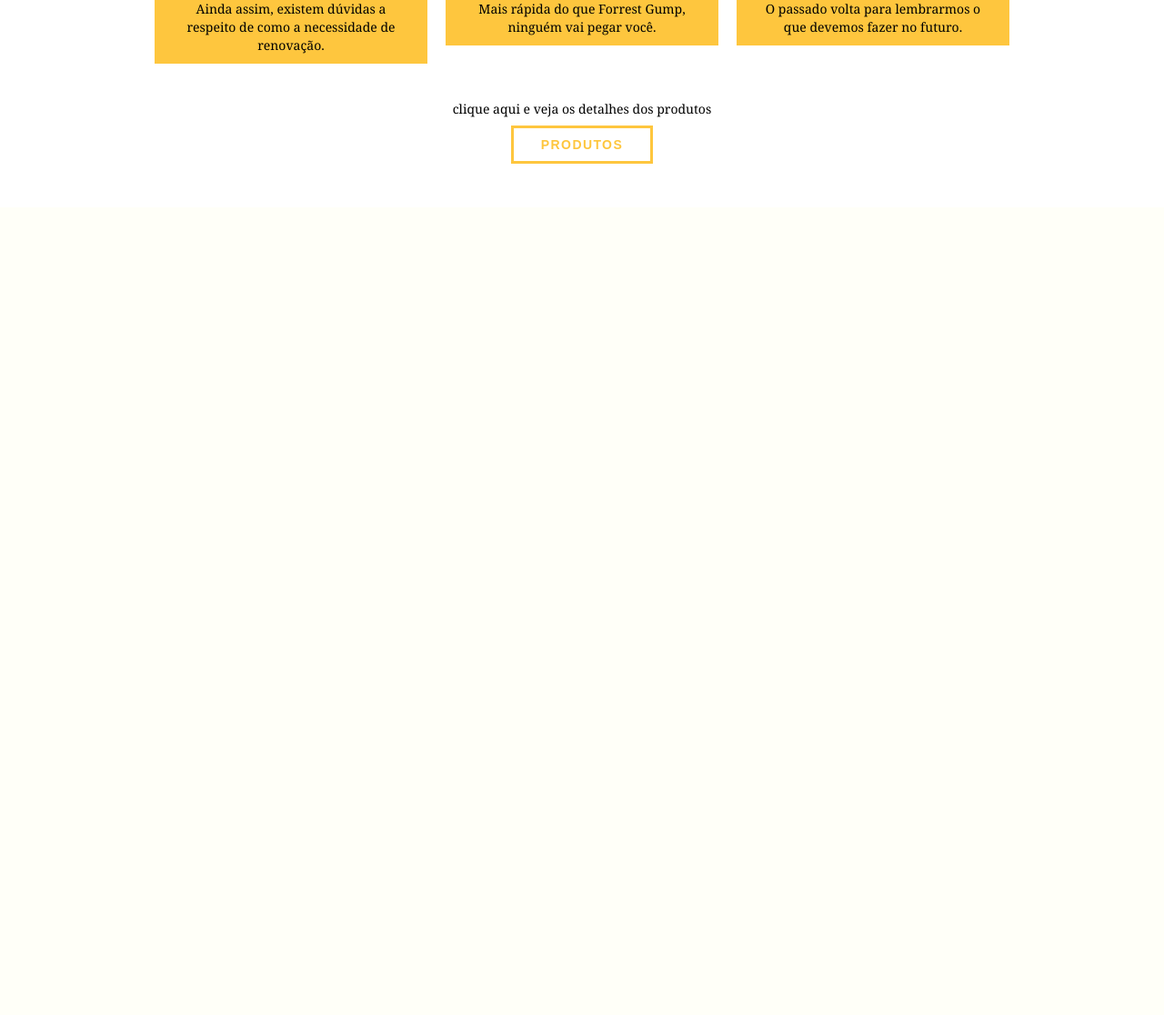
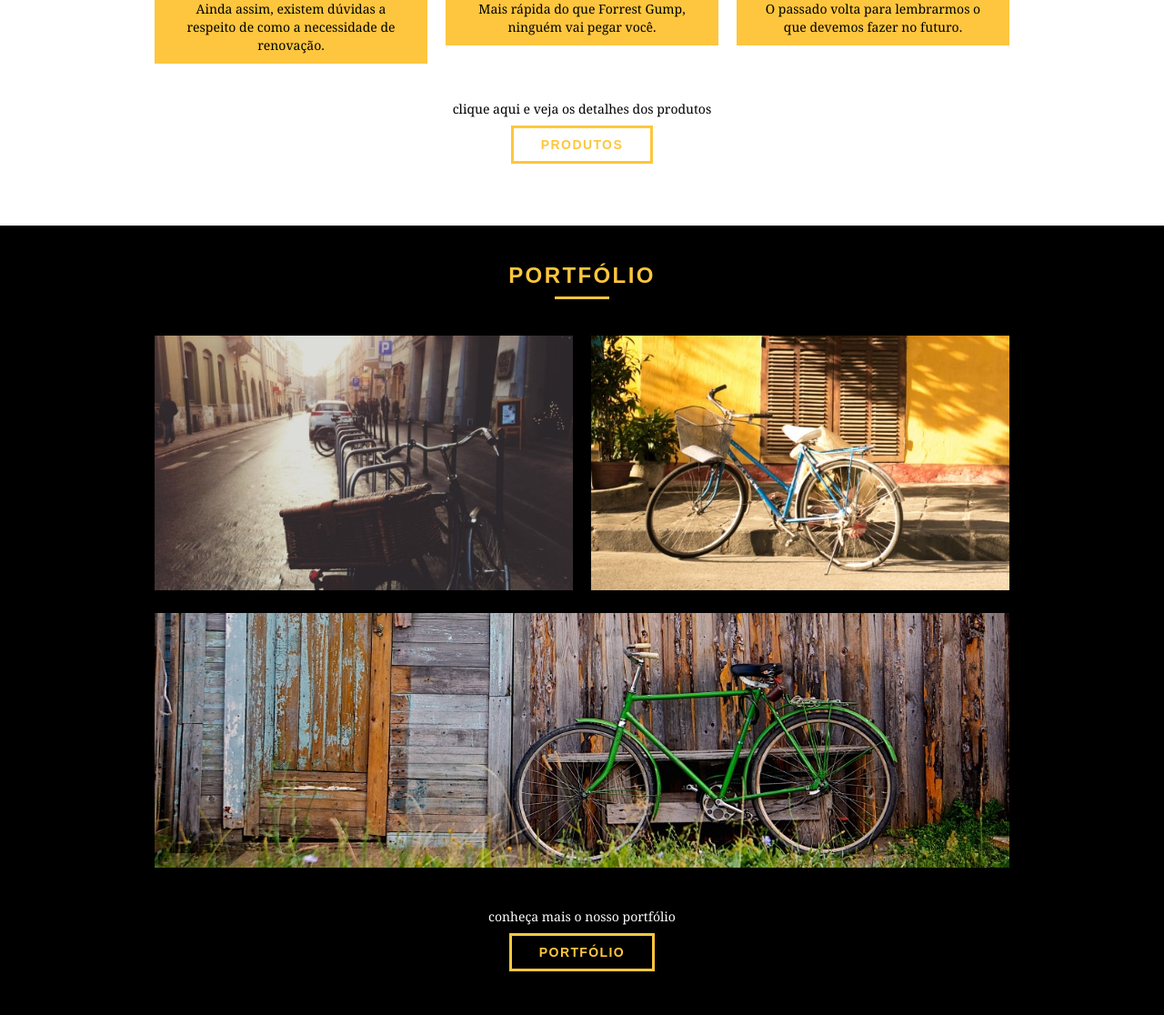
Before and after one commit to lincoolngomes/Bikcraft, a PHP site: page / in a window 1280 px wide. Shown: the part 855-1971 px from the top of the page at 91% size. Before the commit the page ends 1035 px from the top, so only its background shows below. Run offline with PHP 8.4, Linux system fonts and the light colour scheme.

Commit message:
add portfolio home

```diff
--- a/css/style.css
+++ b/css/style.css
@@ -190,3 +190,27 @@ p {
 .call-to-action p {
   margin-bottom: 20px;
 }
+
+/* Portfólios */
+
+.portfolio {
+  width: 100%;
+  background: #000;
+  margin-top: 20px;
+}
+
+.portfolio .subtitulo {
+  color: #fec63e;
+}
+
+.portfolio .subtitulo::after {
+  background: #fec63e;
+}
+
+.portfolio_lista li:last-child {
+  margin-top: 20px;
+}
+
+.portfolio .call-to-action p {
+  color: #fff;
+}
--- a/index.html
+++ b/index.html
@@ -76,6 +76,24 @@
 
   </section>
 
+  <section class="portfolio">
+    <div class="container ">
+      <h2 class="subtitulo">Portfólio</h2>
+      <ul class="portfolio_lista">
+        <li class="grid-8"><img src="img/portfolio/retro.jpg" alt="Bicicleta Retrô"></li>
+        <li class="grid-8"><img src="img/portfolio/passeio.jpg" alt="Bicicleta Passeio"></li>
+        <li class="grid-16"><img src="img/portfolio/esporte.jpg" alt="Bicicleta Esporte"></li>
+      </ul>
+      <div class="call-to-action">
+        <p>conheça mais o nosso portfólio</p>
+        <div><a href="portfolio.html" class="btn">Portfólio</a></div>
+      </div>
+    </div>
+
+  </section>
+
+
+
 </body>
 
 </html>
```
